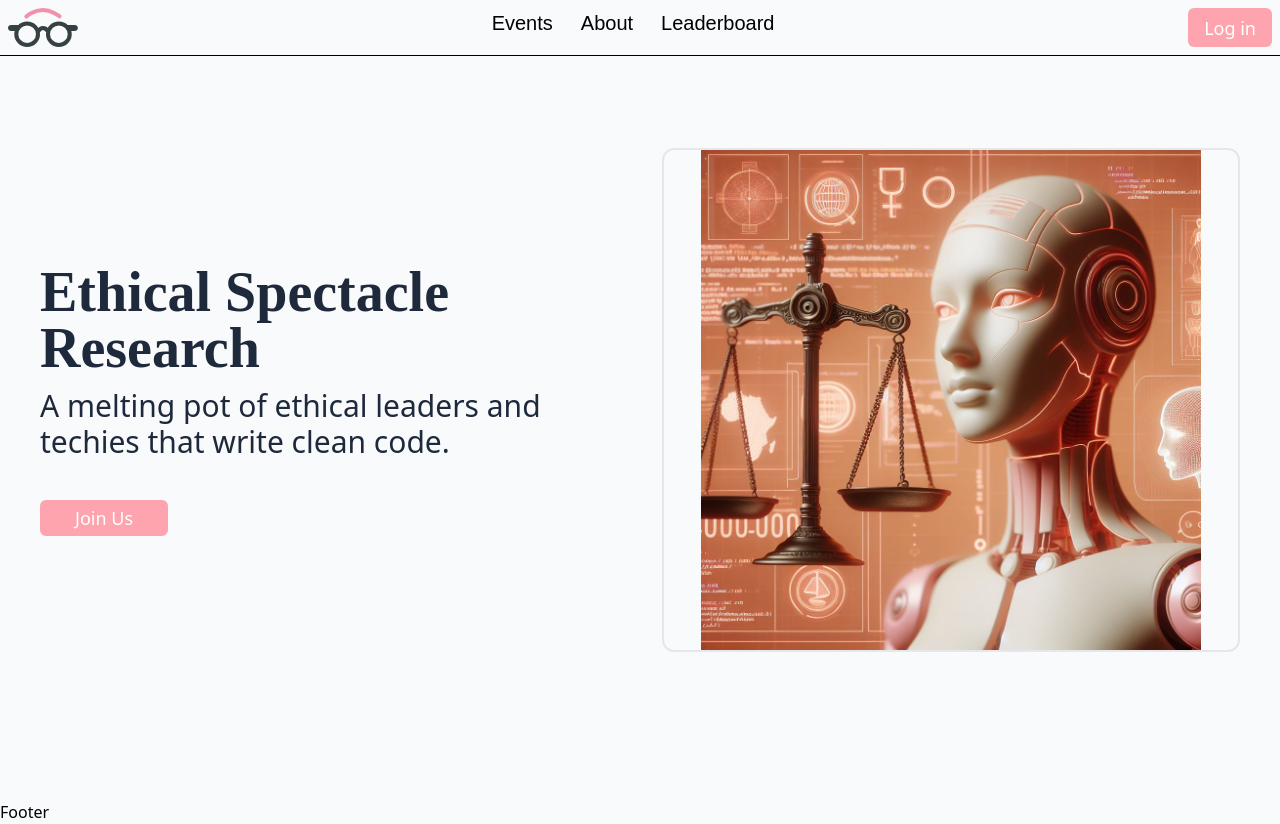
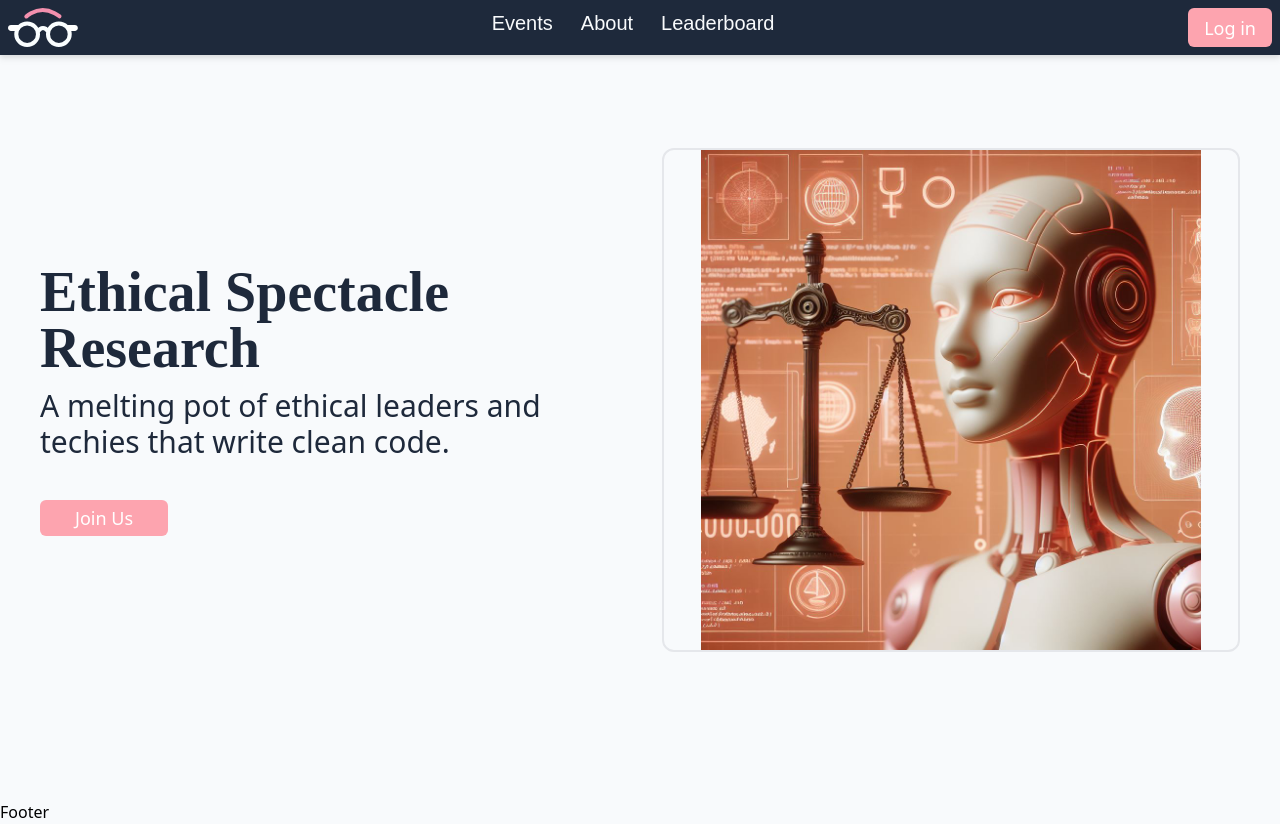
Before and after one commit to Ethical-Spectacle/newsite, a Next.js app: page / in a window 1280 px wide. Built offline with nearby package versions, Linux system fonts and the light colour scheme.

Commit message:
Update nav bar

```diff
--- a/app/components/NavBar/NavBar.js
+++ b/app/components/NavBar/NavBar.js
@@ -1,6 +1,6 @@
 'use client'
 import React, { useState } from 'react';
-import navlogo from '../../assets/navlogo.svg'
+import whitelogo from '../../assets/whitelogo.svg'
 import Image from 'next/image'
 import Link from 'next/link'
 import Button from '../Button'
@@ -15,13 +15,13 @@ function NavBar() {
     setShowMobileMenu(!showMobileMenu);
   };
 
-  const hoverClasses = 'hover:font-semibold hover:underline hover:decoration-rose-400 hover:underline-offset-4'
+  const hoverClasses = 'text-slate-50 hover:font-semibold hover:underline hover:decoration-rose-400 hover:underline-offset-4'
 
   return (
-    <nav className='w-full fixed justify-center bg-slate-50'>
-      <div className='max-w-1440 p-2 flex md:flex-row justify-between border-b border-black mx-auto'>
+    <nav className='w-full fixed justify-center bg-slate-800 drop-shadow-md'>
+      <div className='max-w-1440 p-2 flex md:flex-row justify-between mx-auto'>
         <Link href="/">
-          <Image src={navlogo} alt="Ethical Spectacle Research" width={70} height={70} />
+          <Image src={whitelogo} alt="Ethical Spectacle Research" width={70} height={70} />
         </Link>
         <ul className='space-x-4 hidden md:flex text-black space-x-7'>
           <li className={hoverClasses}>
@@ -35,7 +35,7 @@ function NavBar() {
           </li>
         </ul>
         <Button title='Log in' additionalClass='hidden'/>
-        <div className='w-7 h-7 md:hidden' onClick={toggleMobileMenu}>
+        <div className='w-7 h-7 text-slate-50 md:hidden' onClick={toggleMobileMenu}>
           <FontAwesomeIcon icon={faBars} className='w-full h-full' />
         </div>
       </div>
```
